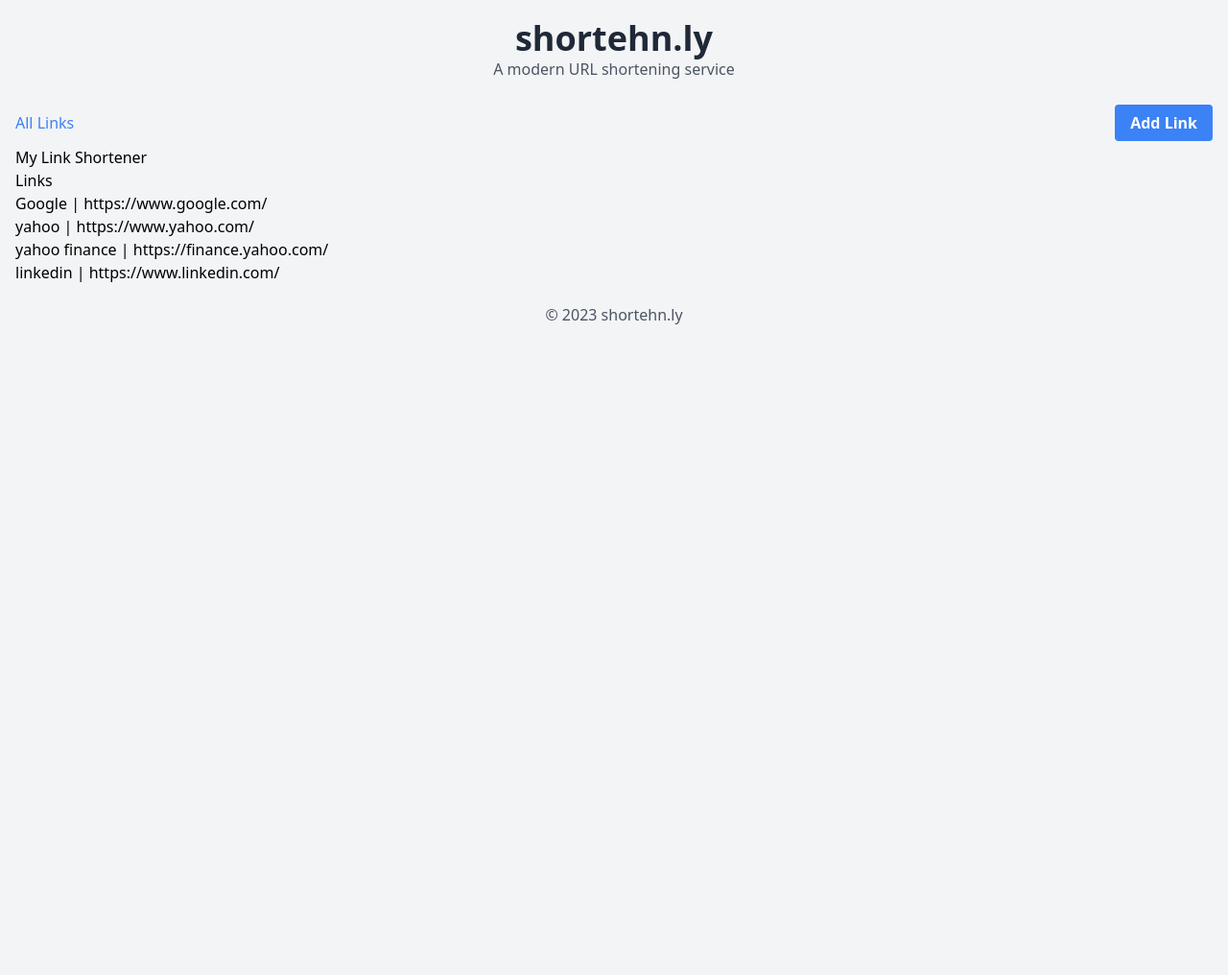
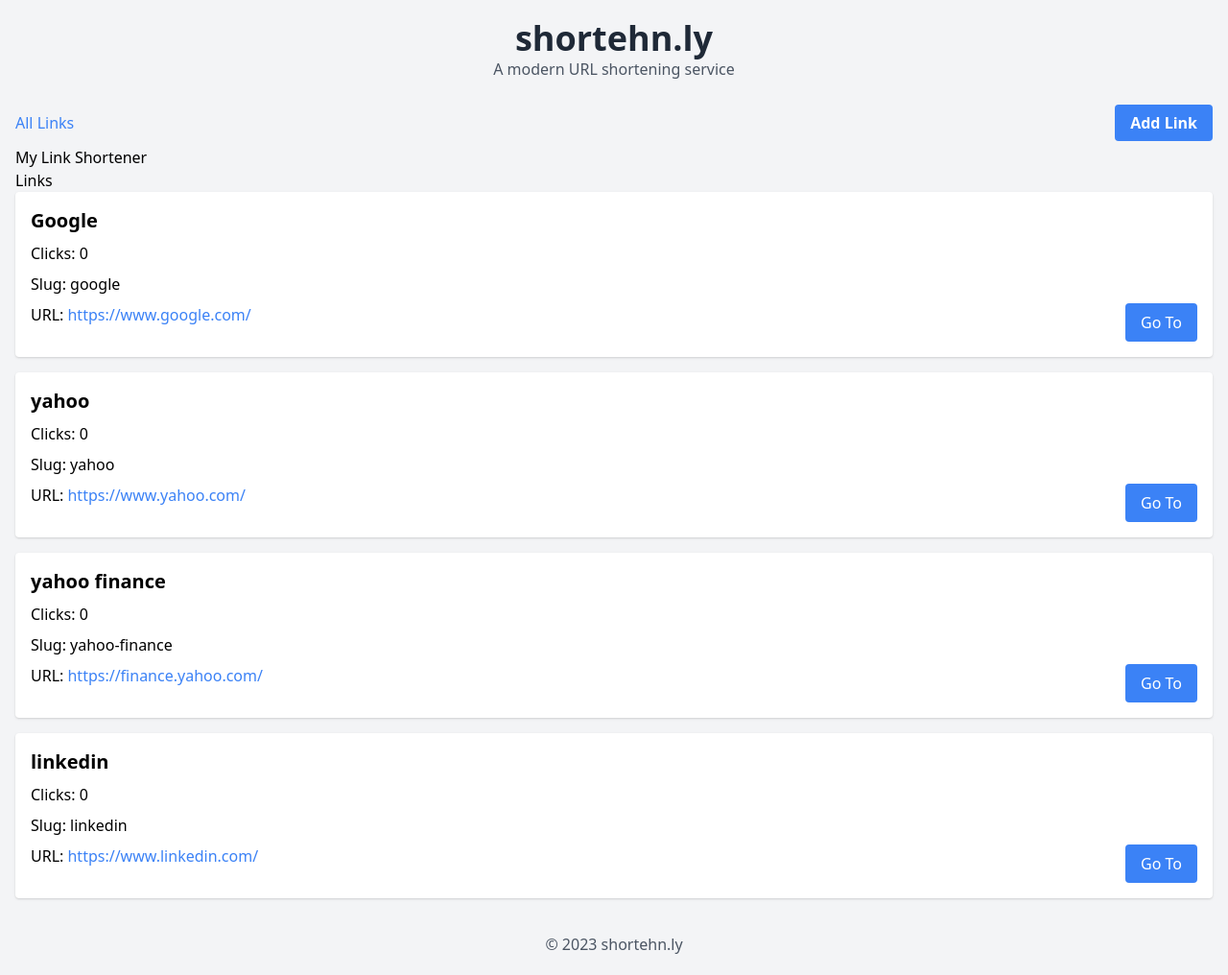
Before and after one commit to BernardoAguayoOrtega/shortener, a Django app: page / in a window 1280 px wide. Shown: the whole page at 96% size. Before the commit the page ends 338 px from the top, so only its background shows below. Run offline with Django 4.2, Linux system fonts and the light colour scheme; data comes from the database, SQL or seed files in the repository.

Commit message:
improve links design

```diff
--- a/links/templates/links/index.html
+++ b/links/templates/links/index.html
@@ -1,13 +1,24 @@
-{% extends 'links/__base.html' %}
-
-{% block content %}
+{% extends 'links/__base.html' %} {% block content %}
 <h1>My Link Shortener</h1>
 {% if links %}
 <h2>Links</h2>
 <ul>
   {% for link in links %}
-                <li>{{link.name}} | {{link.url}}</li>
+  <div class="p-4 bg-white rounded shadow mb-4">
+    <h2 class="text-xl font-bold mb-2">{{ link.name }}</h2>
+    <p class="mb-2">Clicks: {{ link.clicks }}</p>
+    <p class="mb-2">Slug: {{ link.slug }}</p>
+    <div style="display: flex; justify-content: space-between;">
+      <p class="mb-2">
+        URL: <a href="{{ link.url }}" class="text-blue-500">{{ link.url }}</a>
+      </p>
+      <a
+        href="{{ link.url }}"
+        class="inline-block text-white bg-blue-500 px-4 py-2 rounded hover:bg-blue-700"
+        >Go To</a
+      >
+    </div>
+  </div>
   {% endfor %}
 </ul>
-    {% endif %}
-{% endblock %}
+{% endif %} {% endblock %}
```
Lines whose indentation alone changed are shown as unchanged.
